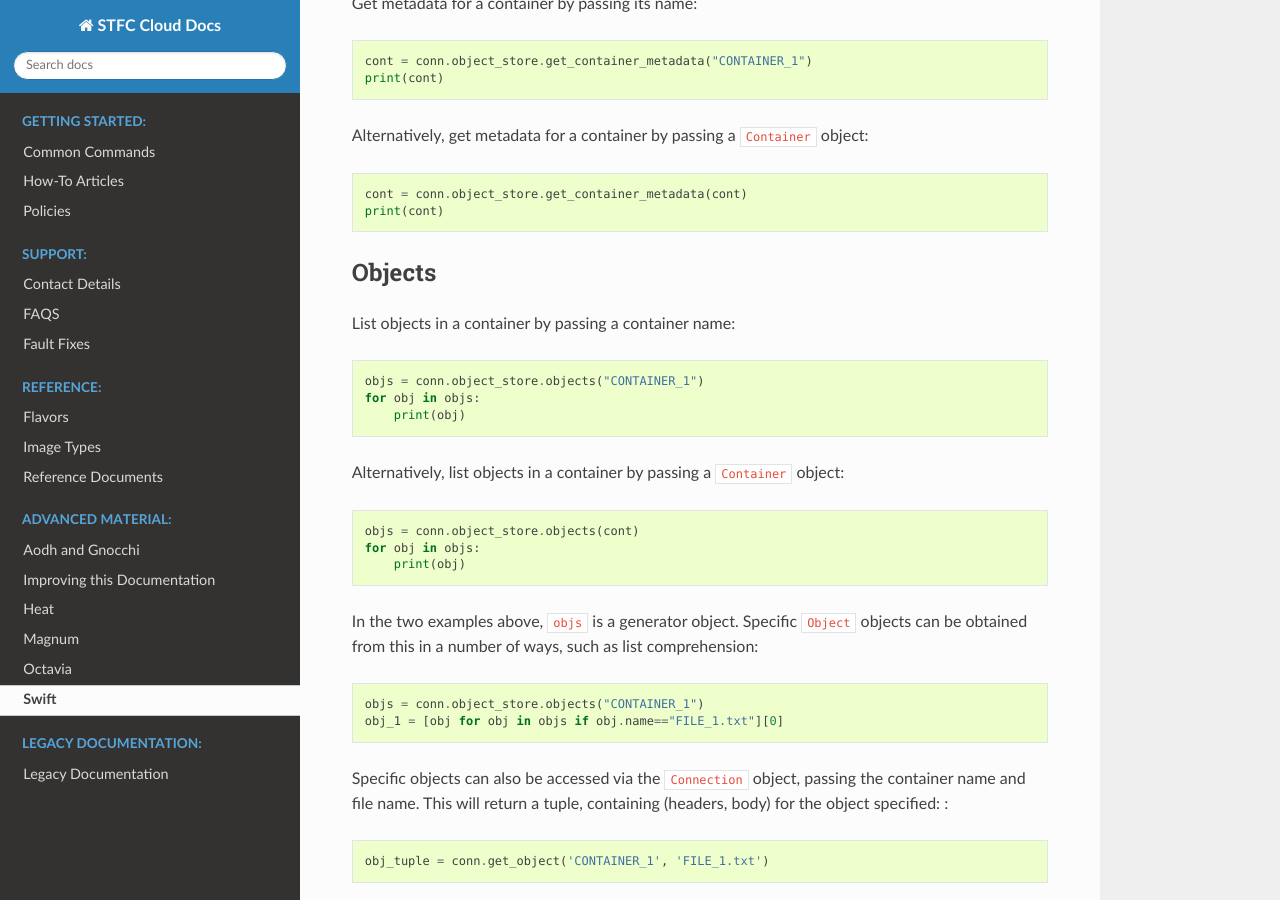
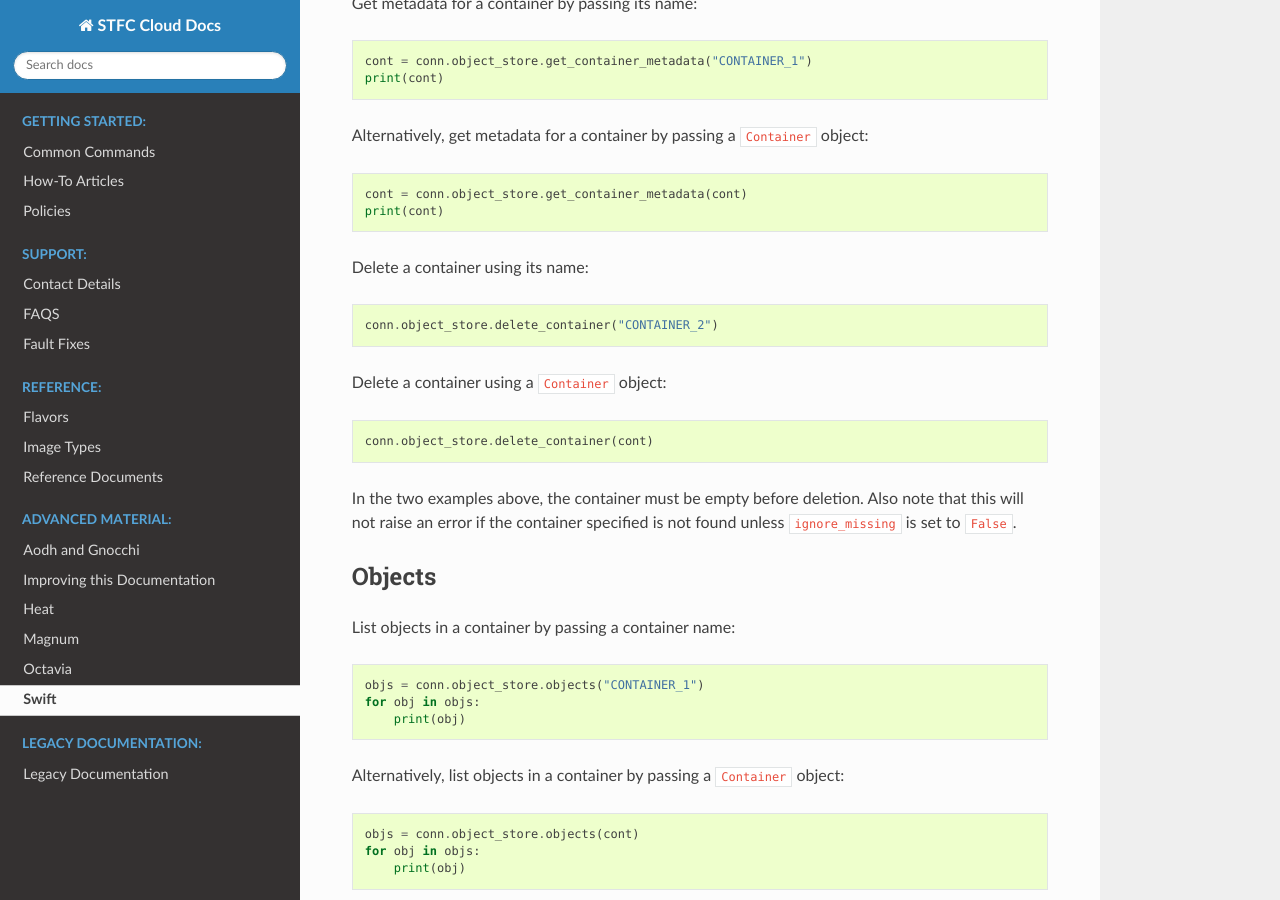
Before and after one commit to stfc/cloud-docs, a Sphinx documentation site: the page built from source/Swift/PythonSDK.rst, in a window 1280 px wide and 900 px high, scrolled down 571 px. Built offline with Sphinx 7.4.7 and the Read the Docs theme 2.0.0, drawn with Linux system fonts in a browser that asks for light colours.

Commit message:
Add SDK container deletion

```diff
--- a/source/Swift/PythonSDK.rst
+++ b/source/Swift/PythonSDK.rst
@@ -43,6 +43,24 @@ Alternatively, get metadata for a container by passing a ``Container`` object:
 
     cont = conn.object_store.get_container_metadata(cont)
     print(cont)
+
+
+Delete a container using its name:
+
+.. code-block:: python
+
+    conn.object_store.delete_container("CONTAINER_2")
+
+
+Delete a container using a ``Container`` object:
+
+.. code-block:: python
+
+    conn.object_store.delete_container(cont)
+
+
+In the two examples above, the container must be empty before deletion.
+Also note that this will not raise an error if the container specified is not found unless ``ignore_missing`` is set to ``False``.
 
 
 .. _swift_sdk_objects:
```
